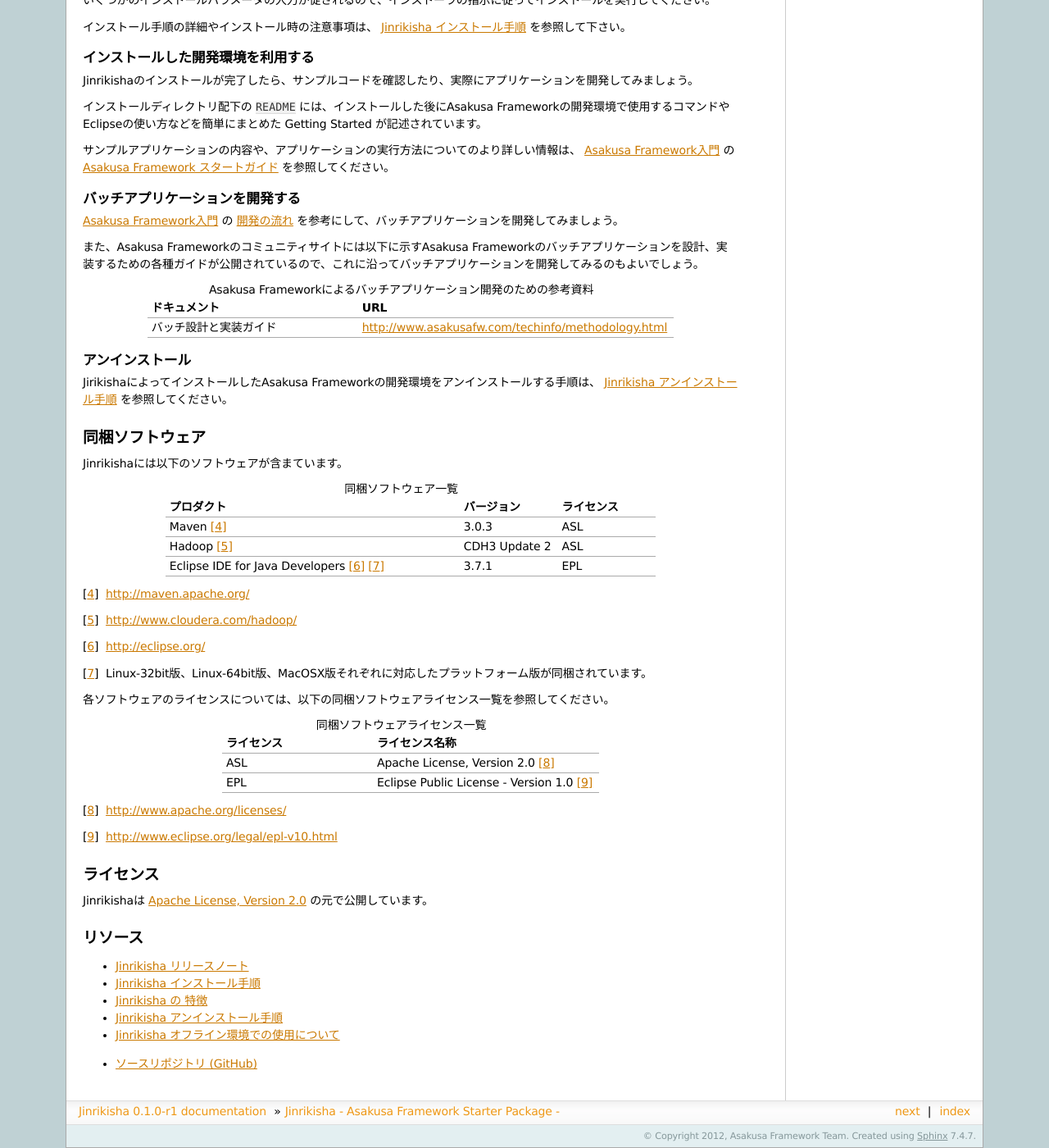
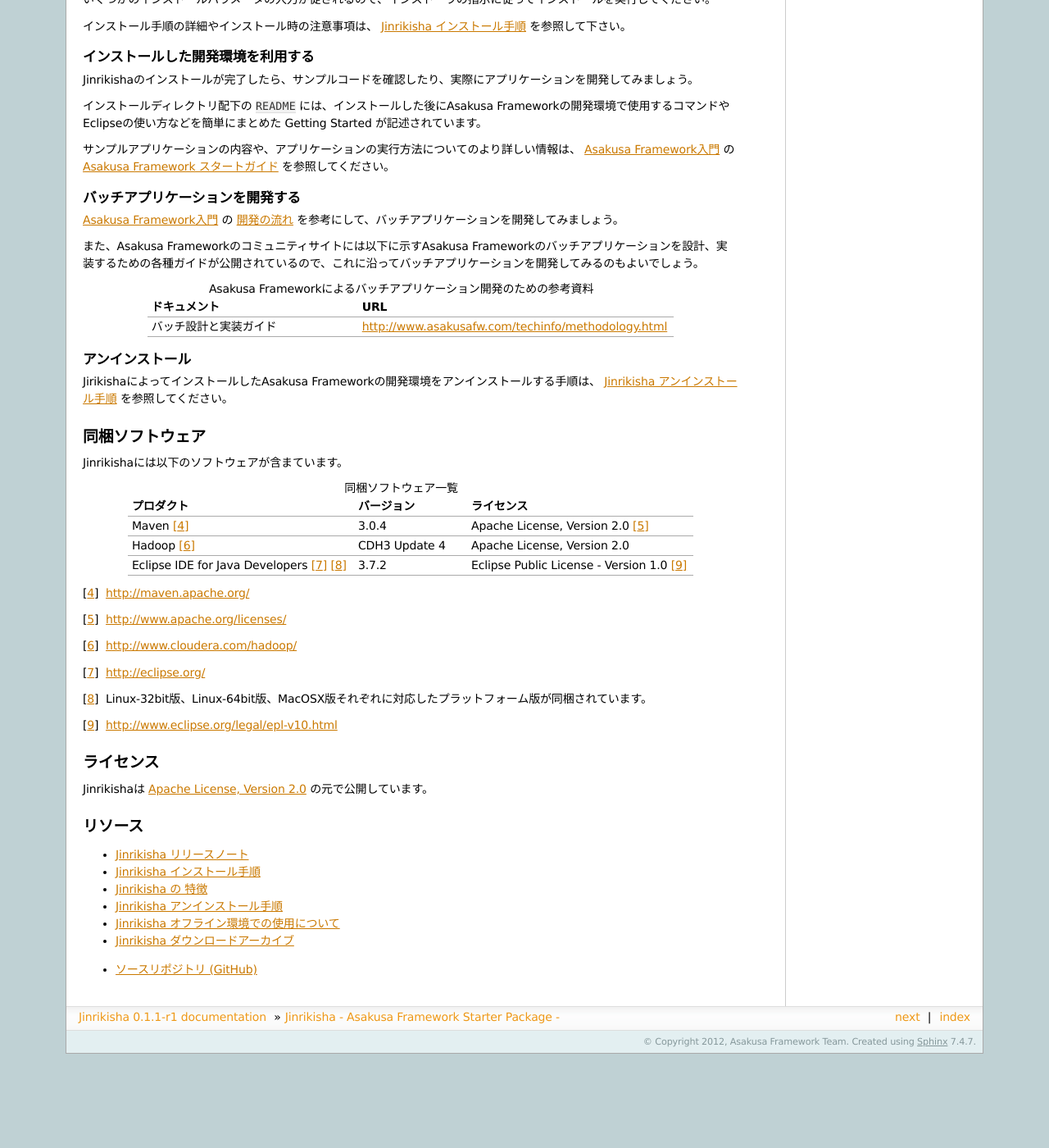
Before and after one commit to asakusafw/asakusafw-starter, a Sphinx documentation site: the page built from jinrikisha/docs/ja/source/index.rst, in a window 1280 px wide and 1400 px high, scrolled down 1012 px. Shown: the whole window at 82% size. Built offline with Sphinx 7.4.7, drawn with Linux system fonts in a browser that asks for light colours; formulas are drawn with MathJax 3; after the commit the page ends 2297 px from its top, so only the background shows below that; some of the changed text lies outside the part shown.

```diff
--- a/jinrikisha/docs/ja/source/conf.py
+++ b/jinrikisha/docs/ja/source/conf.py
@@ -55,9 +55,9 @@ copyright = u'2012, Asakusa Framework Team'
 # built documents.
 #
 # The short X.Y version.
-version = '0.1'
+version = '0.1.1'
 # The full version, including alpha/beta/rc tags.
-release = '0.1.0-r1'
+release = '0.1.1-r1'
 
 # The language for content autogenerated by Sphinx. Refer to documentation
 # for a list of supported languages.
--- a/jinrikisha/docs/ja/source/index.rst
+++ b/jinrikisha/docs/ja/source/index.rst
@@ -14,24 +14,24 @@ Jinrikisha (人力車) は、 `Asakusa Framework`_ の開発環境を手軽に
 
 Linux-32bit版
 -------------
-* `jinrikisha-linux-32bit-0.1.0.tar.gz`_
+* `jinrikisha-linux-32bit-0.1.1.tar.gz`_
 
-..  _`jinrikisha-linux-32bit-0.1.0.tar.gz`: http://www.asakusafw.com/download/jinrikisha/linux/jinrikisha-linux-32bit-0.1.0.tar.gz
+..  _`jinrikisha-linux-32bit-0.1.1.tar.gz`: http://www.asakusafw.com/download/jinrikisha/linux/jinrikisha-linux-32bit-0.1.1.tar.gz
 
 Linux-64bit版
 -------------
-* `jinrikisha-linux-64bit-0.1.0.tar.gz`_
+* `jinrikisha-linux-64bit-0.1.1.tar.gz`_
 
-..  _`jinrikisha-linux-64bit-0.1.0.tar.gz`: http://www.asakusafw.com/download/jinrikisha/linux/jinrikisha-linux-64bit-0.1.0.tar.gz
+..  _`jinrikisha-linux-64bit-0.1.1.tar.gz`: http://www.asakusafw.com/download/jinrikisha/linux/jinrikisha-linux-64bit-0.1.1.tar.gz
 
 MacOSX版 (Experimental)
 -----------------------
-* `jinrikisha-macosx-0.1.0.tar.gz`_
+* `jinrikisha-macosx-0.1.1.tar.gz`_
 
-..  _`jinrikisha-macosx-0.1.0.tar.gz`: http://www.asakusafw.com/download/jinrikisha/macosx/jinrikisha-macosx-0.1.0.tar.gz
+..  _`jinrikisha-macosx-0.1.1.tar.gz`: http://www.asakusafw.com/download/jinrikisha/macosx/jinrikisha-macosx-0.1.1.tar.gz
 
 ..  attention::
-    version ``0.1.0`` 時点では、MacOSX版は基本的な動作確認テストのみが行われています。
+    version |version| 時点では、MacOSX版は基本的な動作確認テストのみが行われています。
 
 スナップショット版
 ------------------
@@ -112,41 +112,27 @@ JirikishaによってインストールしたAsakusa Frameworkの開発環境を
 Jinrikishaには以下のソフトウェアが含まています。
 
 ..  list-table:: 同梱ソフトウェア一覧
-    :widths: 6 2 2
+    :widths: 4 2 4
     :header-rows: 1
 
     * - プロダクト
       - バージョン
       - ライセンス
     * - Maven [#]_
-      - 3.0.3
-      - ASL
+      - 3.0.4
+      - Apache License, Version 2.0 [#]_
     * - Hadoop [#]_
-      - CDH3 Update 2
-      - ASL
+      - CDH3 Update 4
+      - Apache License, Version 2.0
     * - Eclipse IDE for Java Developers [#]_ [#]_
-      - 3.7.1
-      - EPL
+      - 3.7.2
+      - Eclipse Public License - Version 1.0 [#]_
 
 ..  [#] http://maven.apache.org/
+..  [#] http://www.apache.org/licenses/
 ..  [#] http://www.cloudera.com/hadoop/
 ..  [#] http://eclipse.org/
 ..  [#] Linux-32bit版、Linux-64bit版、MacOSX版それぞれに対応したプラットフォーム版が同梱されています。
-
-各ソフトウェアのライセンスについては、以下の同梱ソフトウェアライセンス一覧を参照してください。
-
-..  list-table:: 同梱ソフトウェアライセンス一覧
-    :widths: 4 6
-    :header-rows: 1
-
-    * - ライセンス
-      - ライセンス名称
-    * - ASL
-      - Apache License, Version 2.0 [#]_
-    * - EPL
-      - Eclipse Public License - Version 1.0 [#]_
-
-..  [#] http://www.apache.org/licenses/
 ..  [#] http://www.eclipse.org/legal/epl-v10.html
 
 ライセンス
```
Also changed, not shown: other parts of jinrikisha/docs/ja/source/index.rst (+2 -1 lines), jinrikisha/docs/ja/source/download-archive.rst (added, +25 -0 lines), jinrikisha/docs/ja/source/install.rst (+4 -10 lines), jinrikisha/docs/ja/source/release-notes.rst (+23 -1 lines).
